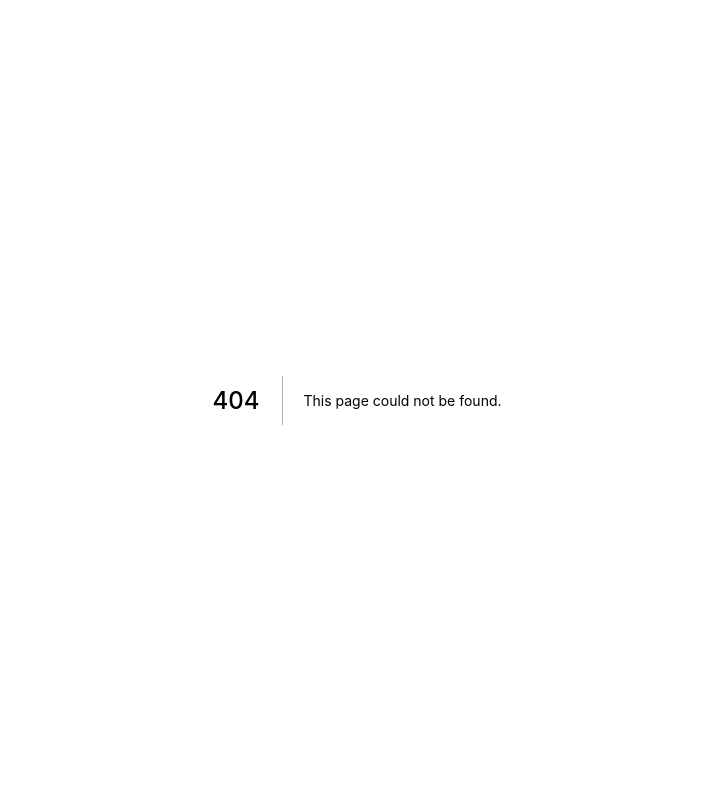
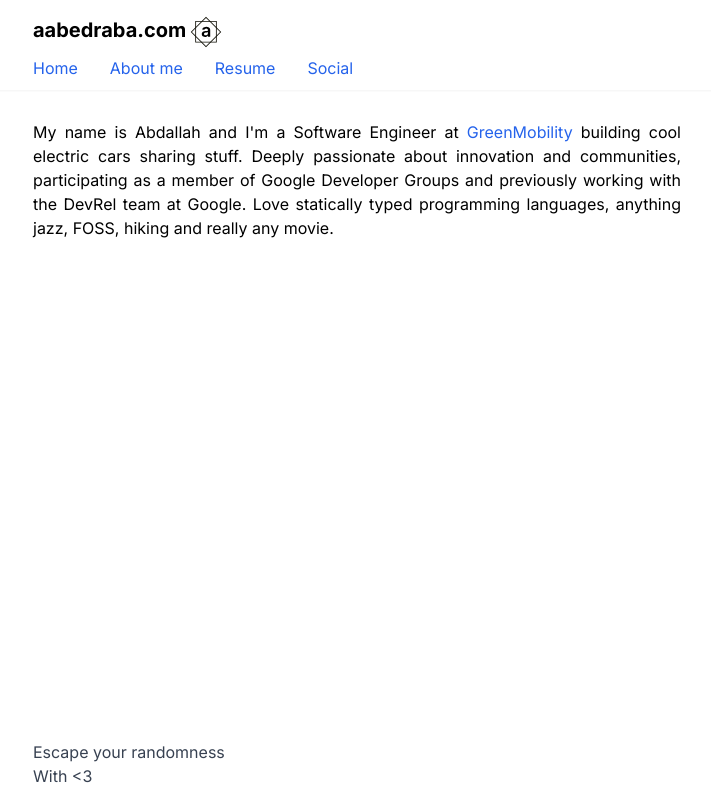
Before and after one commit to aabedraba/dotcom, a Next.js app: page /about in a window 1280 px wide. Before the commit this address had no page. Shown: the whole page, without its empty margins (283-994 px from the left). Built offline with nearby package versions, Linux system fonts and the light colour scheme.

Commit message:
Add about me page

```diff
--- a/components/Layout.tsx
+++ b/components/Layout.tsx
@@ -35,7 +35,7 @@ export const Layout: FC = ({ children }) => {
       <Head>
         <title>Abdallah Abedraba</title>
         <meta name="viewport" content="width=device-width, initial-scale=1" />
-        <link rel="icon" type="image/png" href="/favicon.png"/>
+        <link rel="icon" type="image/png" href="/favicon.png" />
       </Head>
       <div
         style={{
@@ -54,10 +54,13 @@ export const Layout: FC = ({ children }) => {
           <Link href="/">
             <a>Home</a>
           </Link>
+          <Link href="/about">
+            <a>About me</a>
+          </Link>
+          <a href="resume.pdf">Resume</a>
           <Link href="/social">
             <a>Social</a>
           </Link>
-          <a href="resume.pdf">Resume</a>
         </nav>
       </header>
       <main className="py-10 mb-auto">{children}</main>
--- /dev/null
+++ b/pages/about.tsx
@@ -0,0 +1,19 @@
+import { Layout } from "../components/Layout";
+
+const About = () => {
+  return (
+    <Layout>
+      <p className="text-justify">
+        My name is Abdallah and I'm a Software Engineer at{" "}
+        <a href="https://www.greenmobility.com/dk/en/">GreenMobility</a>{" "}
+        building cool electric cars sharing stuff. Deeply passionate about
+        innovation and communities, participating as a member of Google
+        Developer Groups and previously working with the DevRel team at Google.
+        Love statically typed programming languages, anything jazz, FOSS, hiking
+        and really any movie.
+      </p>
+    </Layout>
+  );
+};
+
+export default About;
```
